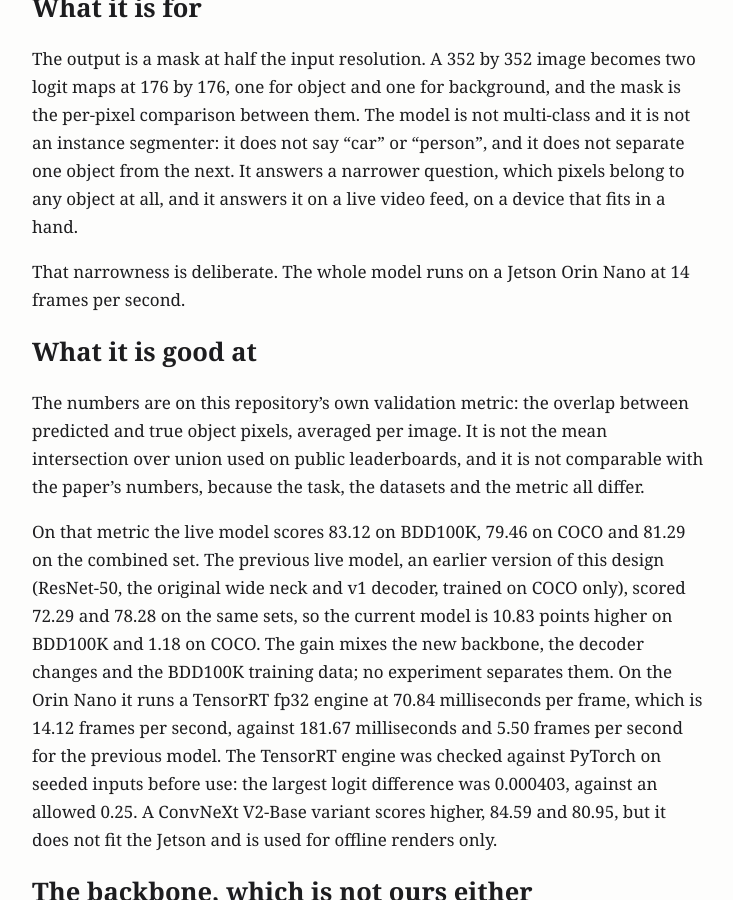
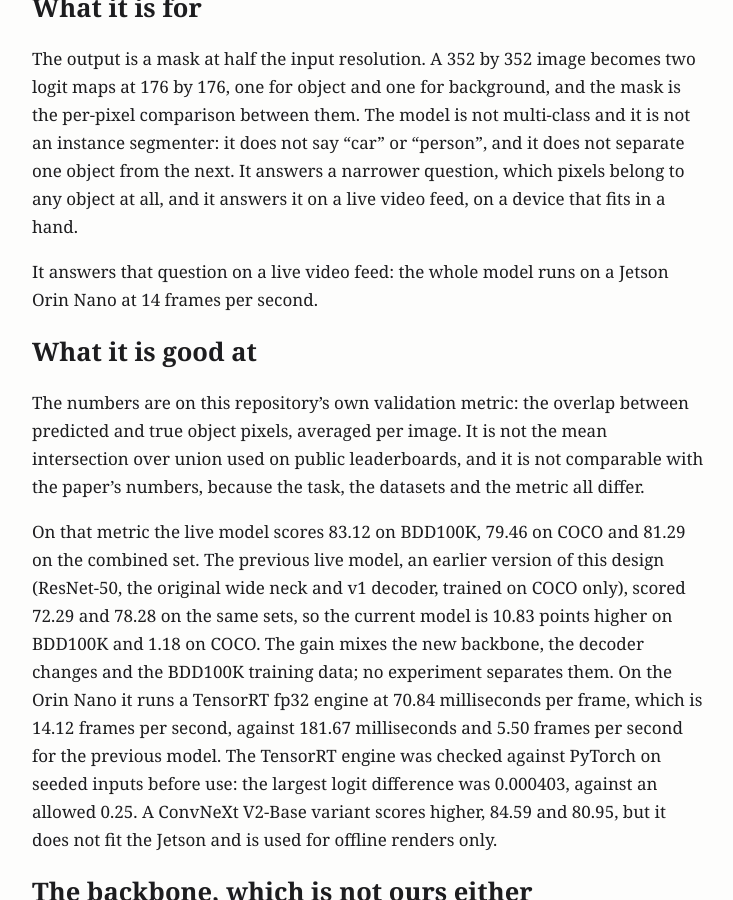
Before and after one commit to oluseye-akomolede/blog, a Jekyll site: the page built from _posts/2026-11-11-how-hcm-works.md, in a window 1280 px wide and 900 px high, scrolled down 967 px. Shown: the whole window, without its empty margins (272-1005 px from the left). Built offline with Jekyll 4.4.1, drawn with Linux system fonts in a browser that asks for light colours.

Commit message:
HCM post: line 21 no longer implies the task choice gives 14 fps
Co-Authored-By: Claude Opus 5.5 <noreply@anthropic.com>

```diff
--- a/_posts/2026-11-11-how-hcm-works.md
+++ b/_posts/2026-11-11-how-hcm-works.md
@@ -18,7 +18,7 @@ Every claim about the code here is a claim about commit `261a630` of the public
 
 The output is a mask at half the input resolution. A 352 by 352 image becomes two logit maps at 176 by 176, one for object and one for background, and the mask is the per-pixel comparison between them. The model is not multi-class and it is not an instance segmenter: it does not say "car" or "person", and it does not separate one object from the next. It answers a narrower question, which pixels belong to any object at all, and it answers it on a live video feed, on a device that fits in a hand.
 
-That narrowness is deliberate. The whole model runs on a Jetson Orin Nano at 14 frames per second.
+It answers that question on a live video feed: the whole model runs on a Jetson Orin Nano at 14 frames per second.
 
 ## What it is good at
 
```
